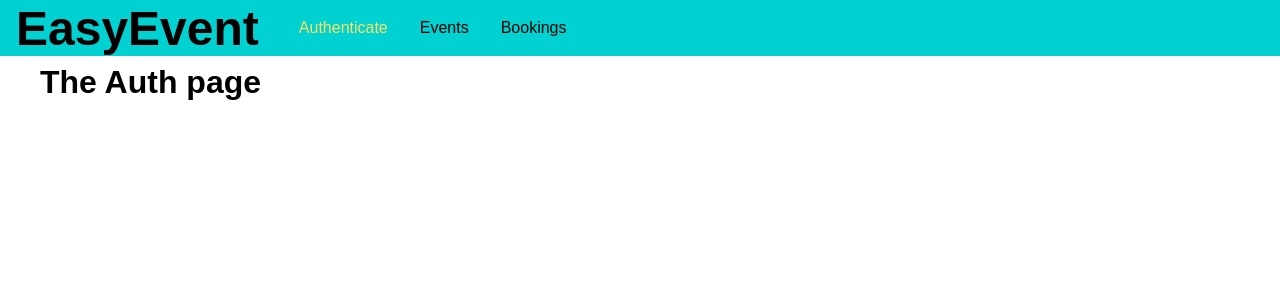
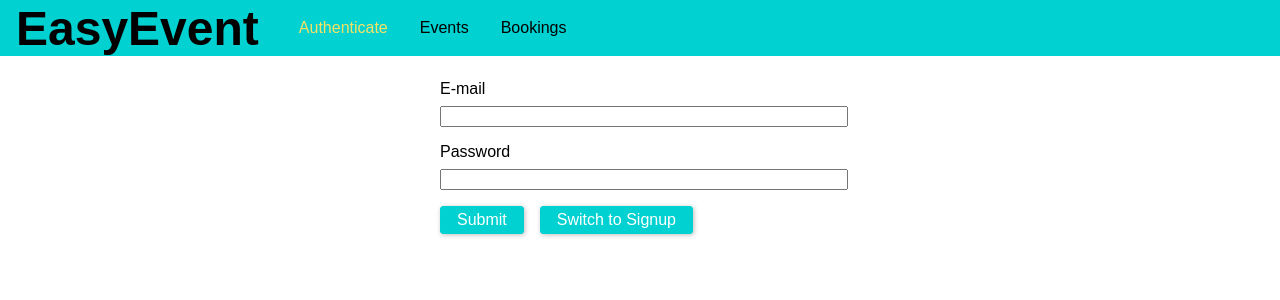
Before and after one commit to Pforoni/graphql-academind, a React (Create React App) app in the folder frontend/: page /auth in a window 1280 px wide. Shown: the top 300 px of the page. Built offline with nearby package versions, Linux system fonts and the light colour scheme.

Commit message:
Finalizado cap 13

```diff
--- /dev/null
+++ b/frontend/src/pages/Auth.css
@@ -0,0 +1,37 @@
+.auth-form{
+    width: 25rem;
+    max-width: 80%;
+    margin: 5rem auto;
+}
+
+.form-control label,
+.form-control input{
+    width: 100%;
+    display: block;
+}
+
+.form-control label{
+    margin-bottom: 0.5rem;
+}
+
+.form-control{
+    margin-bottom: 1rem;
+}
+
+.form-action button{
+    background: #01d1d1;
+    font: inherit;
+    border: 1px solid #01d1d1;
+    border-radius: 3px;
+    padding: 0.25rem 1rem;
+    margin-right: 1rem;
+    box-shadow: 1px  1px 5px rgba(0, 0,0, 0.26);
+    color: white;
+    cursor: pointer;
+}
+
+.form-action button:hover,
+.form-action button:active{
+    background: #01a7a7;
+    border-color: #01a7a7;
+}
--- a/frontend/src/pages/Auth.js
+++ b/frontend/src/pages/Auth.js
@@ -1,9 +1,94 @@
 import React, { Component } from 'react';
 
+import './Auth.css';
+
 class AuthPage extends Component {
+    state = {
+        isLogin: true
+    }
+    constructor(props) {
+        super(props);
+        this.emailEl = React.createRef();
+        this.passwordEl = React.createRef();
+    }
+    switchModeHandler = () => {
+        this.setState(prevState => {
+            return { isLogin: !prevState.isLogin };
+        })
+    }
+    submitHandler = (event) => {
+        event.preventDefault();
+        const email = this.emailEl.current.value;
+        const password = this.passwordEl.current.value;
+
+        if (email.trim().length === 0 || password.trim().length === 0) {
+            return;
+        }
+
+        let requestBody = {
+            query: `
+                query{
+                    login(email: "${email}", password: "${password}"){
+                        userId
+                        token
+                        tokenExpiration
+                    }
+                }
+            `
+        };
+
+        if (!this.state.isLogin) {
+            requestBody = {
+                query: `
+                    mutation {
+                        createUser(userInput: {email: "${email}", password: "${password}"}) {
+                            _id
+                            email
+                        }
+                    }
+                `
+            };
+        }
+
+        fetch('http://localhost:8000/graphql', {
+            method: 'POST',
+            body: JSON.stringify(requestBody),
+            headers: {
+                'Content-Type': 'application/json'
+            }
+        })
+            .then(res => {
+                if (res.status !== 200 && res.status !== 201) {
+                    throw new Error('Failed');
+                }
+                return res.json();
+            })
+            .then(resData => {
+                console.log(resData);
+            })
+            .catch(err => {
+                console.log(err);
+            });
+
+    };
+
     render() {
         return (
-            <h1>The Auth page</h1>
+            <form className="auth-form" onSubmit={this.submitHandler}>
+                <div className="form-control">
+                    <label htmlFor="email">E-mail</label>
+                    <input type="email" id="email" ref={this.emailEl} />
+                </div>
+                <div className="form-control">
+                    <label htmlFor="password">Password</label>
+                    <input type="password" id="password" ref={this.passwordEl} />
+                </div>
+                <div className="form-action">
+                    <button type="submit">Submit</button>
+                    <button type="button" onClick={this.switchModeHandler}>
+                        Switch to {this.state.isLogin ? 'Signup' : 'Login'}</button>
+                </div>
+            </form>
         );
     }
 }
```
Also changed, not shown: 1 other file (tests, documents, lock files or other folders).
